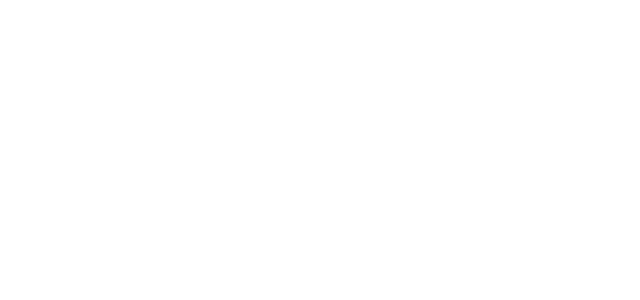
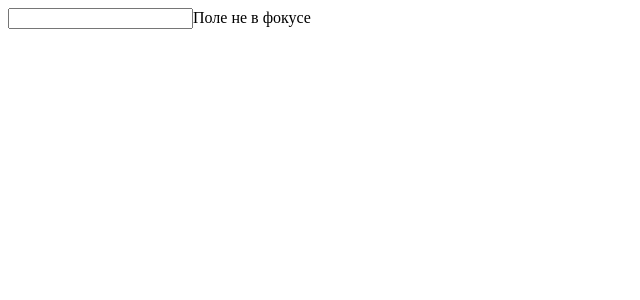
Before and after one commit to Madmaxim22/hoc-focus_tracker, a React (Vite) app: page / in a window 1280 px wide. Shown: the top 300 px of the page, without its empty margins (0-640 px from the left). Built offline with nearby package versions, Linux system fonts and the light colour scheme.

Commit message:
feat: implement input component with focus tracking functionality

```diff
--- a/src/App.tsx
+++ b/src/App.tsx
@@ -1,9 +1,34 @@
 import './App.css'
+import React from 'react';
+import withFocusTracker from './hoc/withFocusTracker';
+
+interface InputProps {
+  value: string;
+  onChange: (e: React.ChangeEvent<HTMLInputElement>) => void;
+}
+
+const Input = React.forwardRef<HTMLInputElement, InputProps>((props, ref) => (
+  <input {...props} ref={ref} />
+));
+
+const InputWithFocusTracker = withFocusTracker(Input);
+
 
 function App() {
 
+  const [value, setValue] = React.useState('');
+  const [focused, setFocused] = React.useState(false);
+
   return (
     <>
+    <InputWithFocusTracker
+      value={value}
+      onChange={e => setValue(e.target.value)}
+      onFocusChange={setFocused}
+      onFocus={e => console.log('Focused')}
+      onBlur={e => console.log('Blurred')}
+    />
+    {focused ? <span>Поле в фокусе</span> : <span>Поле не в фокусе</span>}
     </>
   )
 }
--- /dev/null
+++ b/src/hoc/withFocusTracker.tsx
@@ -0,0 +1,41 @@
+import React from 'react';
+
+interface FocusTrackerInjectedProps {
+  isFocused: boolean;
+  onFocusChange?: (isFocused: boolean) => void;
+  onFocus?: (event: React.FocusEvent) => void;
+  onBlur?: (event: React.FocusEvent) => void;
+}
+
+function withFocusTracker<P>(
+  WrappedComponent: React.ComponentType<P>
+): React.ForwardRefExoticComponent<
+  React.PropsWithoutRef<P & FocusTrackerInjectedProps> & React.RefAttributes<HTMLElement>
+> {
+  const Component = React.forwardRef<HTMLElement, P & FocusTrackerInjectedProps>((props, _ref) => {
+    const { onFocusChange, ...restProps } = props;
+    const [isFocused, setIsFocused] = React.useState(false);
+    const handleFocus = (event: React.FocusEvent) => {
+      setIsFocused(true);
+      props.onFocus?.(event);
+      onFocusChange?.(true);
+    };
+    const handleBlur = (event: React.FocusEvent) => {
+      setIsFocused(false);
+      props.onBlur?.(event);
+      onFocusChange?.(false);
+    };
+    return (
+      <WrappedComponent
+        {...(restProps as P)}
+        isFocused={isFocused}
+        onFocus={handleFocus}
+        onBlur={handleBlur}
+        ref={_ref}
+      />
+    );
+  });
+
+  return Component;
+}
+export default withFocusTracker;
```
Also changed, not shown: src/components/Input.tsx (added), src/utils/composeEventHandlers.ts (added).
